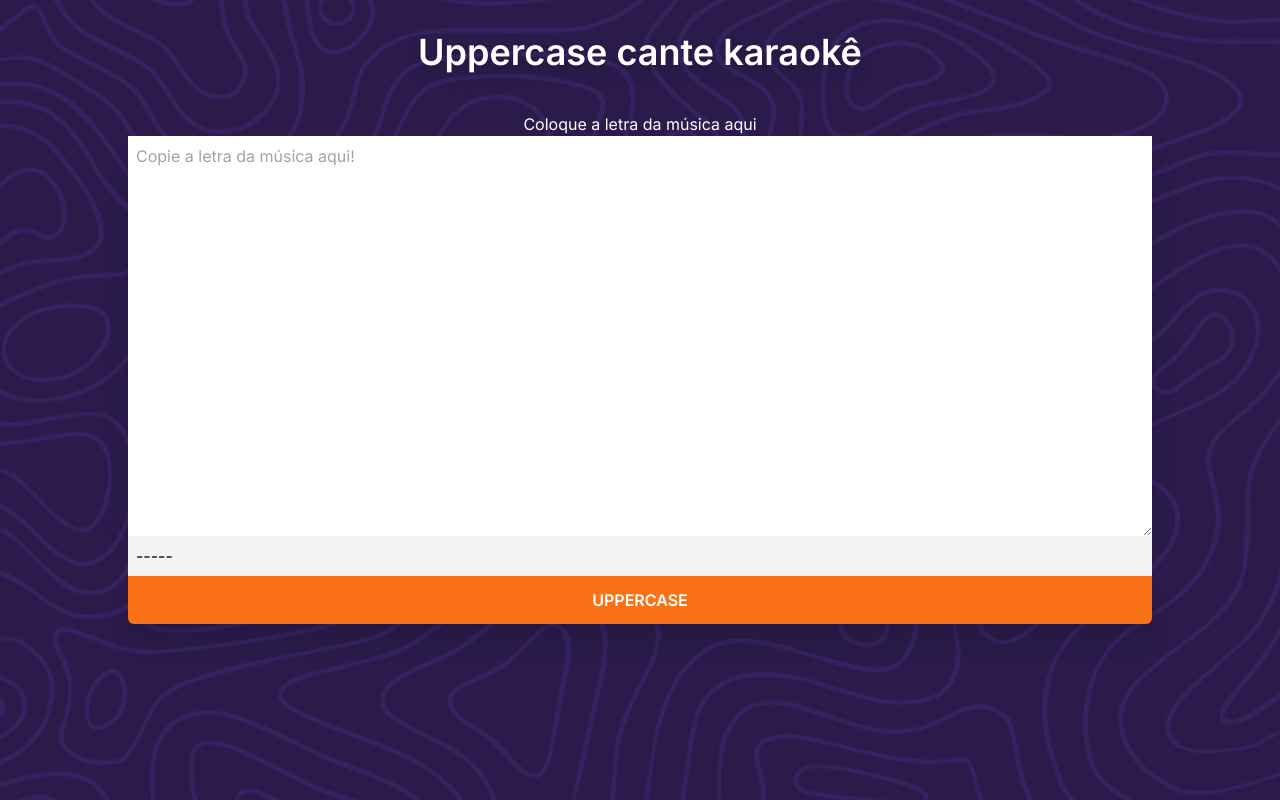
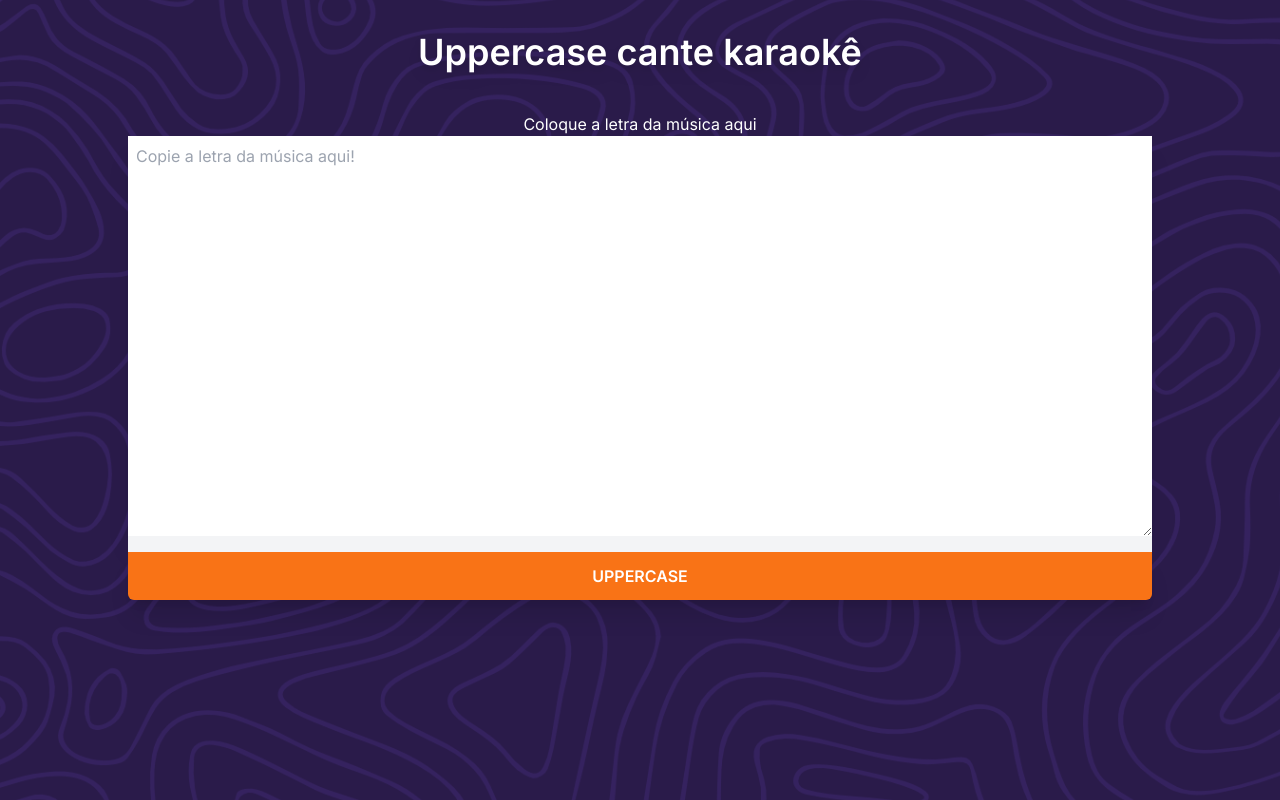
Before and after one commit to AlaPedro/uppercase, a Next.js app: page / in a window 1280 px wide. Built offline with nearby package versions, Linux system fonts and the light colour scheme.

Commit message:
feet: trocando '------' por espaço vazio

```diff
--- a/src/app/page.tsx
+++ b/src/app/page.tsx
@@ -38,7 +38,7 @@
                         className="cursor-pointer bg-gray-100 p-2 hover:bg-purple-100 w-4/5"
                         onClick={() => handleLineCopy(line)}
                     >
-                        {line || '-----'}
+                        {line || ''}
                     </p>
                 ))}
                 <button
```
